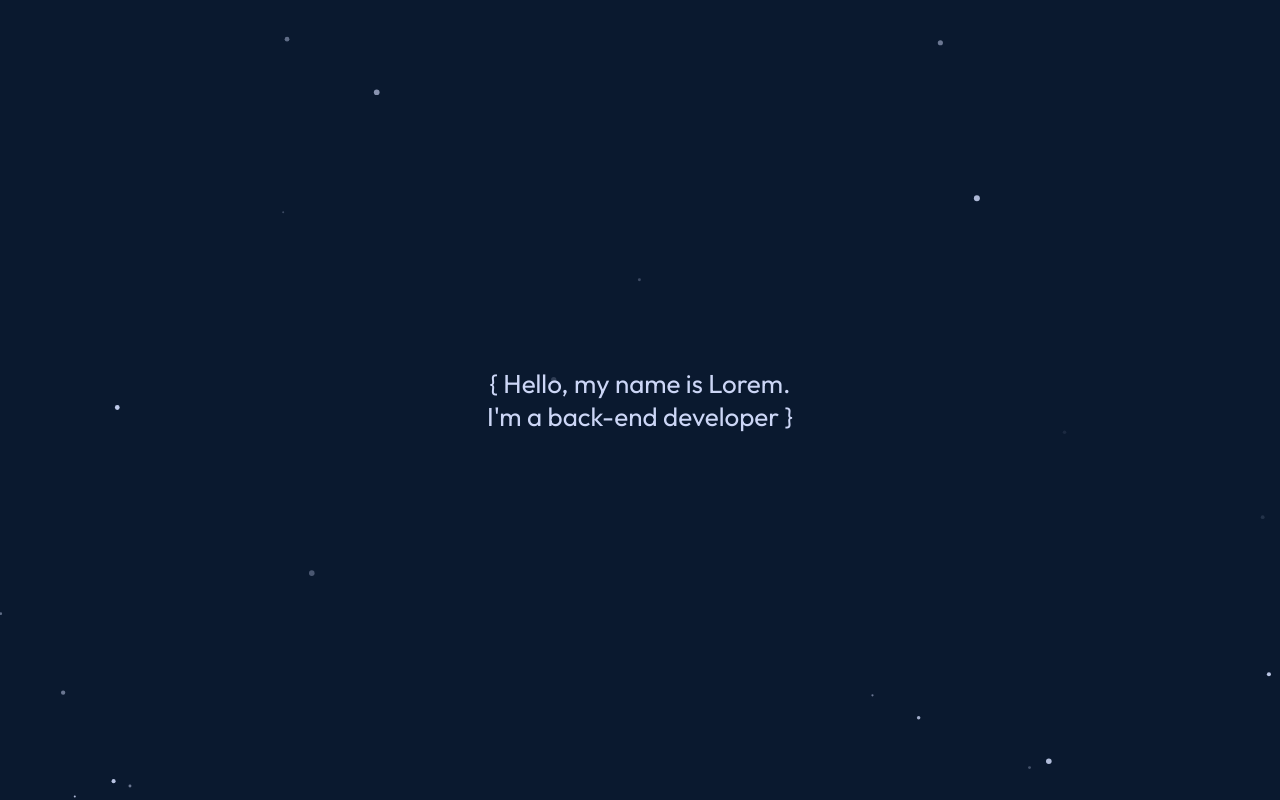
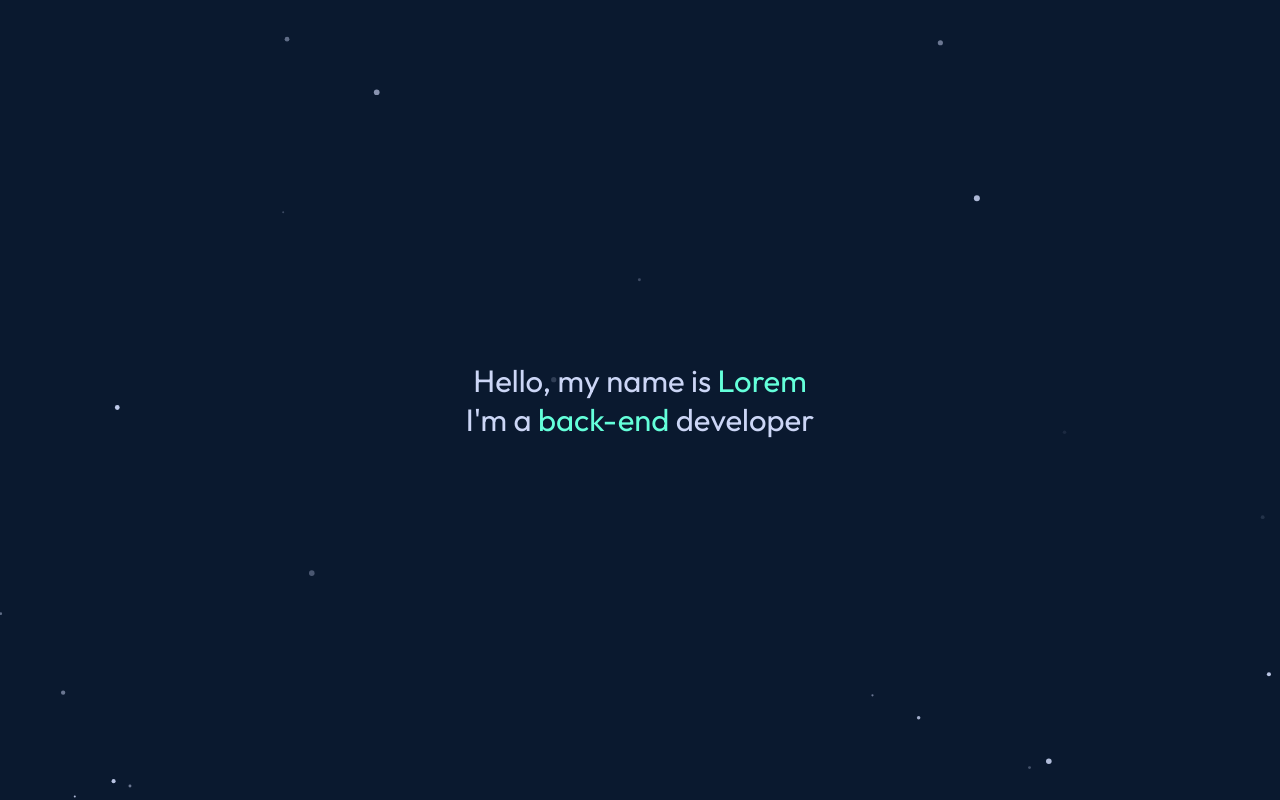
Before and after one commit to CapstoneTeamGreen/website_frontend, a React (Create React App) app: page / in a window 1280 px wide. Built offline with nearby package versions, Linux system fonts and the light colour scheme.

Commit message:
Can change the keyword colors

```diff
--- a/src/components/LandingPage/LandingPage.css
+++ b/src/components/LandingPage/LandingPage.css
@@ -9,11 +9,14 @@
     flex-direction: column;
     align-items: center;
     justify-content: center;
-    font-size: calc(10px + 2vmin);
+    font-size: calc(15px + 2vmin);
     color: #CCD6F6;
 }
 
 .hello-message {
     font-weight: normal;
-    font-size: 32;
 }
+
+.keyword {
+    color: #64FFDA;
+}
--- a/src/components/LandingPage/index.js
+++ b/src/components/LandingPage/index.js
@@ -8,8 +8,8 @@ const LandingPage = () => {
       <ParticleBackground />
       <header className='container-header'>
         <p className='hello-message'>
-            &#123; Hello, my name is Lorem.<br></br>
-            I'm a back-end developer &#125;
+            Hello, my name is <span className='keyword'>Lorem</span><br></br>
+            I'm a <span className='keyword'>back-end</span> developer
         </p>
       </header>
     </div>
```
